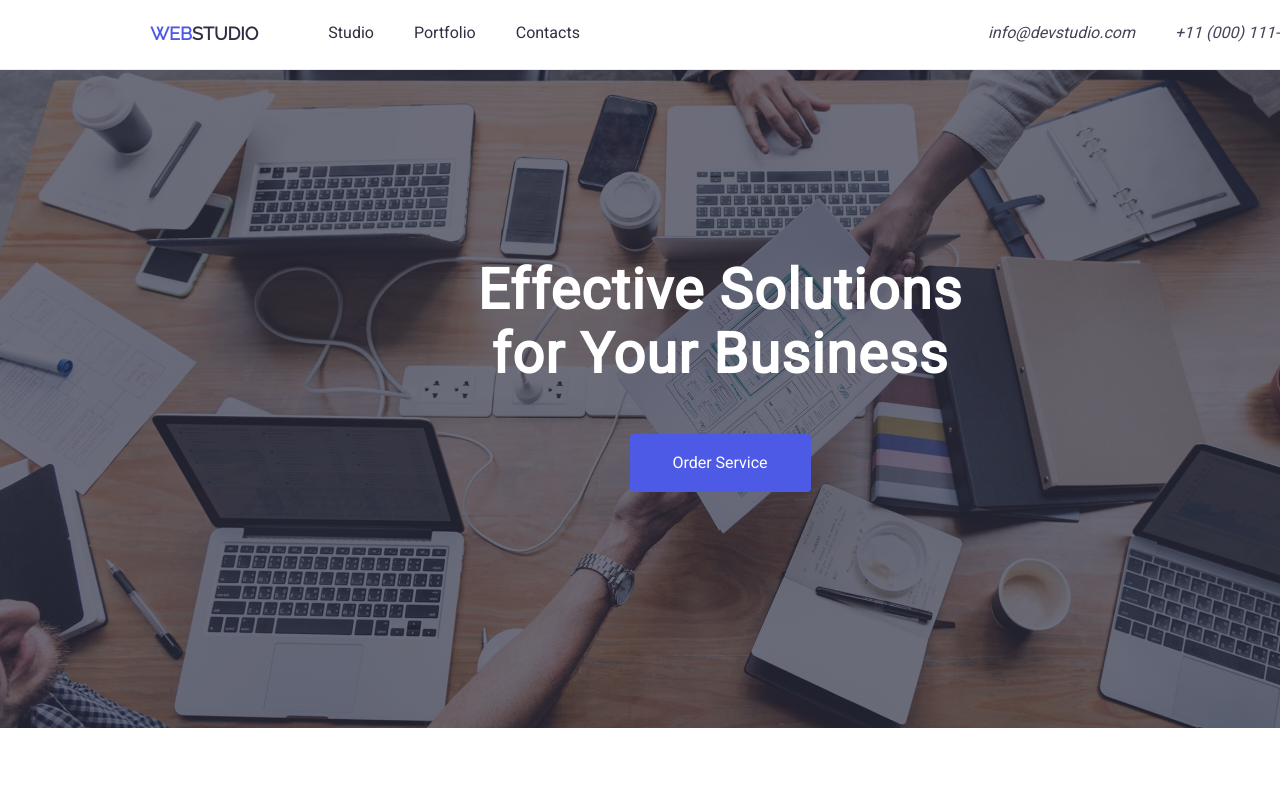
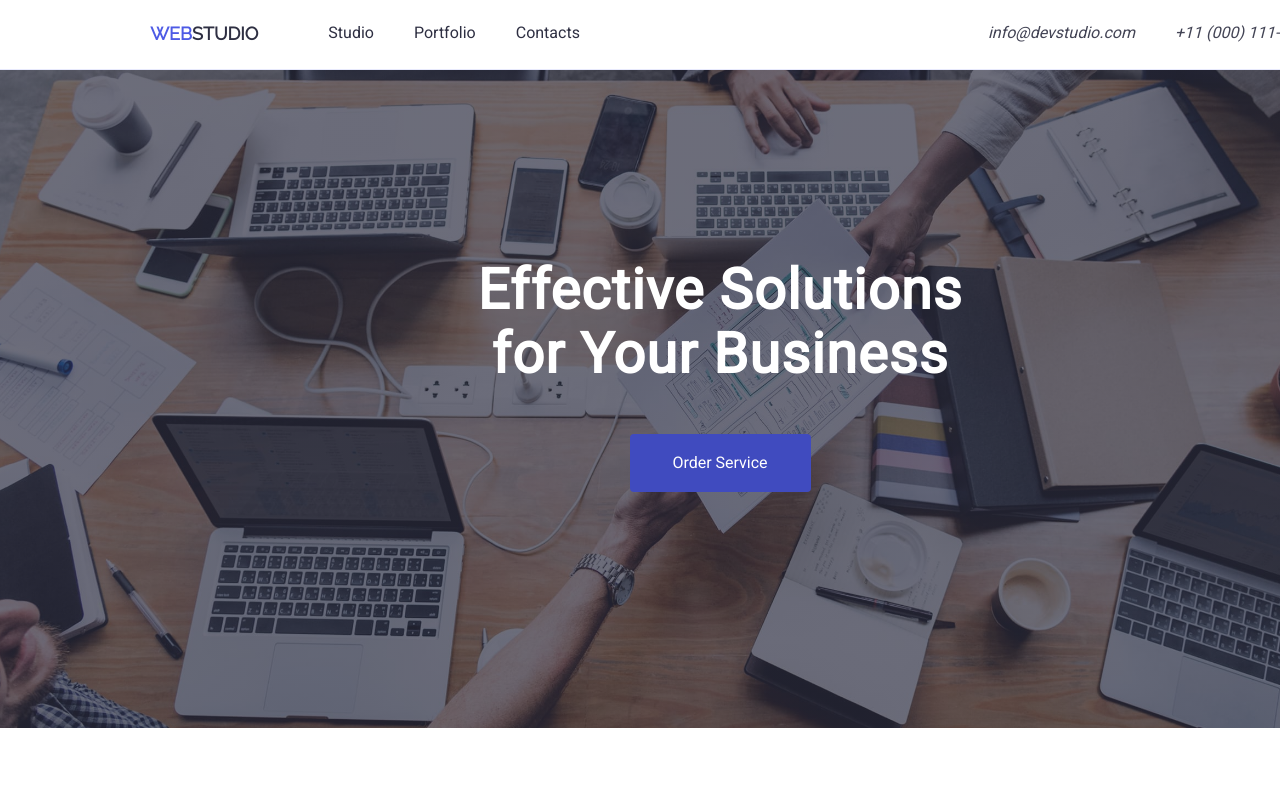
Before and after one commit to sema2817/goit-markup-hw-04, a plain HTML site: page index.html in a window 1280 px wide. In both pictures the pointer is over the button "Order Service". Shown: the top 800 px of the page. Drawn offline with nearby package versions, Linux system fonts and the light colour scheme.

Commit message:
button color

```diff
--- a/css/styles.css
+++ b/css/styles.css
@@ -185,6 +185,10 @@ p {
   width: 169px;
   height: 56px;
 }
+.button:hover,
+.button:focus {
+  background-color: #404bbf;
+}
 footer {
   color: #f4f4fd;
   background-color: #2e2f42;
```
